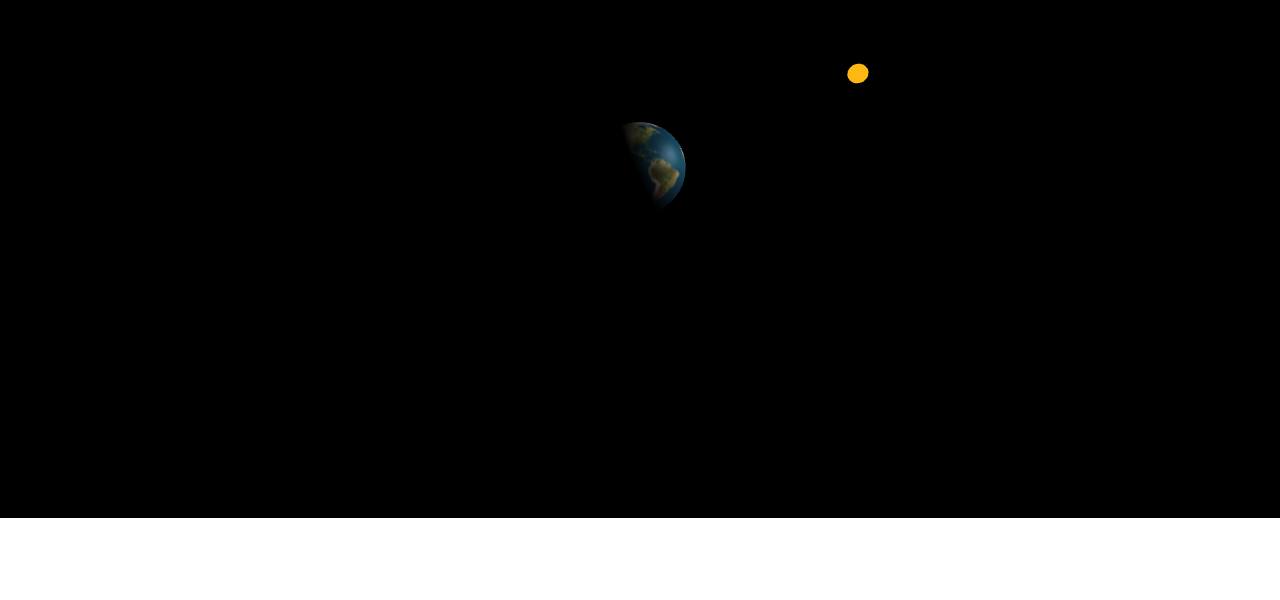
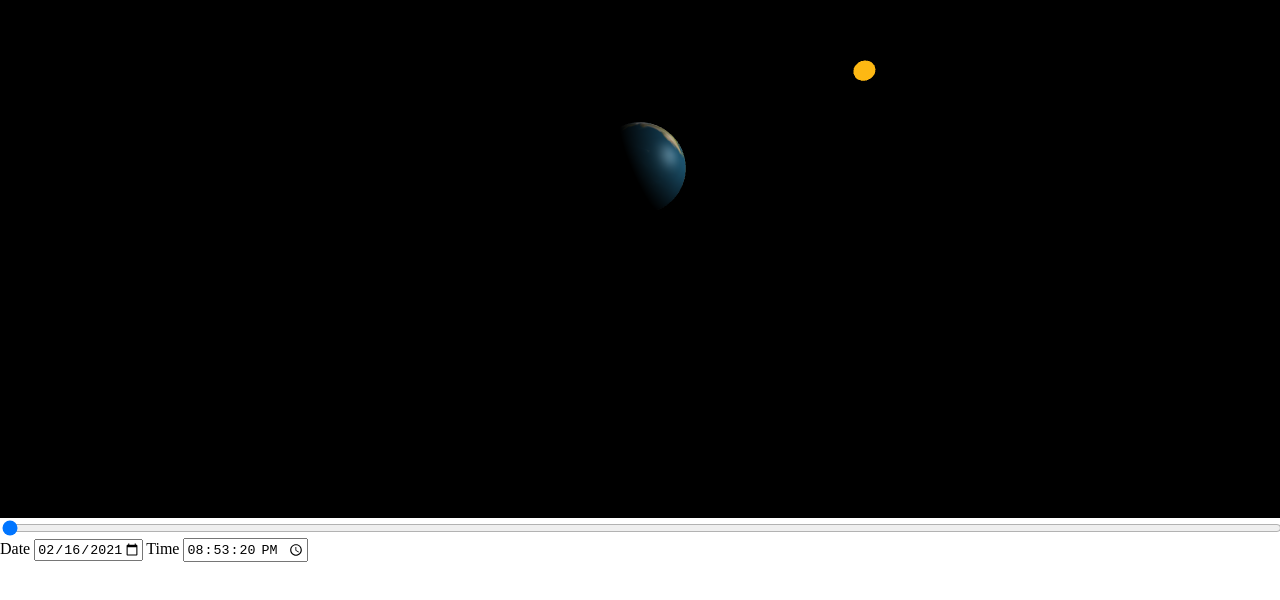
Before and after one commit to avantgardnerio/pergola, a plain HTML site: page web/index.html in a window 1280 px wide. Shown: the part 182-782 px from the top of the page. Drawn offline with nearby package versions, Linux system fonts and the light colour scheme; animation ran at ten frames a second.

Commit message:
Date displaying and rolling over correctly

```diff
--- a/web/index.html
+++ b/web/index.html
@@ -3,12 +3,20 @@
     <title>Pergola</title>
     <link rel="stylesheet" href="styles/main.css">
     <script type="text/javascript" src="https://cdnjs.cloudflare.com/ajax/libs/three.js/r123/three.js"></script>
+    <script type="text/javascript" src="https://cdnjs.cloudflare.com/ajax/libs/moment.js/2.29.1/moment.min.js"></script>
     <script type="text/javascript" src="js/index.js"></script>
 </head>
 <body>
     <div class="container">
         <div class="main"></div>
-        <div class="footer"></div>
+        <div class="footer">
+            <label for="rngDayNum"></label>
+            <input type="range" min="0" max="364" value="0" class="slider" id="rngDayNum" />
+            <label for="dtCur">Date</label>
+            <input type="date" id="dtCur" value="2020-12-21" min="2020-12-21" max="2021-12-20" />
+            <label for="tmCur">Time</label>
+            <input type="time" id="tmCur" value="00:00" min="00:00" max="24:00" />
+        </div>
     </div>
 </body>
 </html>
--- a/web/js/index.js
+++ b/web/js/index.js
@@ -1,7 +1,16 @@
+const simStart = moment("2020-12-21T00:00:00Z");
+const msPerDay = 24 * 60 * 60 * 1000;
+const daysPerYear = 365;
+const msPerYear = daysPerYear * msPerDay;
+const simulationSpeed = 1000000;
+
 onload = () => {
+    const realStart = moment();
+
     const panel = document.querySelector(".main");
+    const dtCur = document.querySelector("#dtCur");
+    const tmCur = document.querySelector("#tmCur");
 
-    const start = new Date().getTime();
     const scene = new THREE.Scene();
     const camera = new THREE.PerspectiveCamera(75, panel.clientWidth / panel.clientHeight);
     camera.position.z = 10;
@@ -28,9 +37,15 @@ onload = () => {
     renderer.render(scene, camera);
 
     const animate = () => {
-        const now = new Date().getTime();
-        const day = (now - start) / 1000 * Math.PI * 2;
-        const year = day / 365;
+        const realNow = moment();
+        const realElapsed = realNow.diff(realStart, 'milliseconds');
+        const simElapsed = (realElapsed * simulationSpeed) % msPerYear;
+        const day = simElapsed / msPerDay;
+        const year = day / daysPerYear;
+        const simNow = simStart.clone().add(simElapsed, 'milliseconds');
+
+        dtCur.setAttribute("value", simNow.utc().format("YYYY-MM-DD"));
+        tmCur.setAttribute("value", simNow.utc().format("HH:mm:ss"));
 
         const day_rot = new THREE.Matrix4();
         day_rot.makeRotationY(day);
--- a/web/styles/main.css
+++ b/web/styles/main.css
@@ -34,3 +34,7 @@ body {
 .footer {
     grid-area: footer;
 }
+
+#rngDayNum {
+    width: 100%;
+}
```
